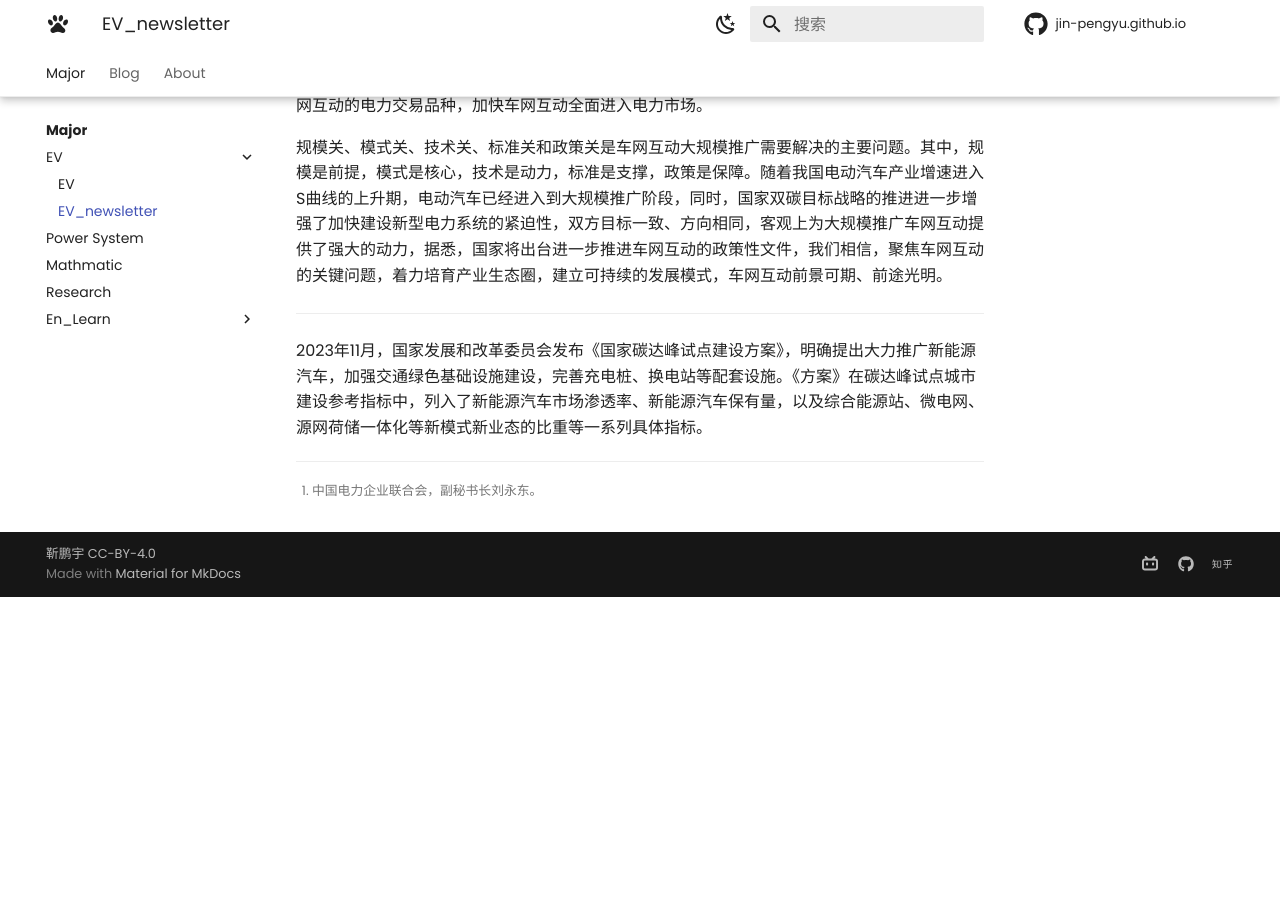
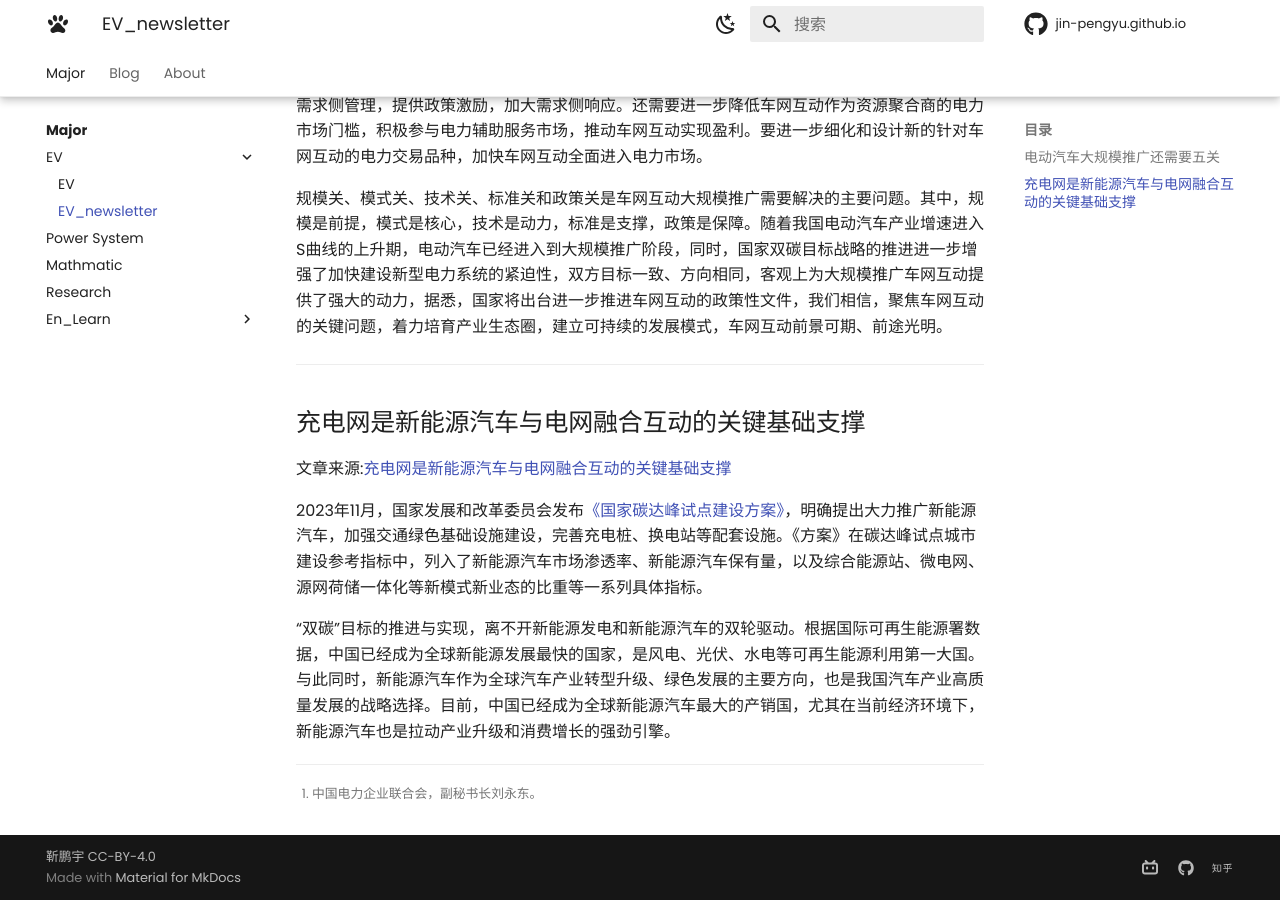
Before and after one commit to Pengyu-Jin/Pengyu-Jin.github.io, an MkDocs documentation site: the page built from docs/major/EV/EV_newsletter.md, in a window 1280 px wide and 900 px high, scrolled down 1041 px. Built offline with MkDocs 1.6.1 and Material for MkDocs 9.7.7, drawn with Linux system fonts in a browser that asks for light colours; before the commit the page ends 1638 px from its top, so only the background shows below that; some of the changed text lies outside the part shown.

Commit message:
style change 266

```diff
--- a/docs/major/EV/EV_newsletter.md
+++ b/docs/major/EV/EV_newsletter.md
@@ -1,5 +1,7 @@
-文章来源[^1]：
-[中电联刘永东:电动汽车大规模推广车网互动还需要过五关](https://mp.weixin.qq.com/s/asLzjuCq4-HiwVbthAez1Q)
+## 电动汽车大规模推广还需要五关
+
+>文章来源[^1]：[中电联刘永东:电动汽车大规模推广车网互动还需要过五关](https://mp.weixin.qq.com/s/asLzjuCq4-HiwVbthAez1Q)
+>240116-shanghai
 
 [^1]:中国电力企业联合会，副秘书长刘永东。
 
@@ -20,4 +22,11 @@
 规模关、模式关、技术关、标准关和政策关是车网互动大规模推广需要解决的主要问题。其中，规模是前提，模式是核心，技术是动力，标准是支撑，政策是保障。随着我国电动汽车产业增速进入S曲线的上升期，电动汽车已经进入到大规模推广阶段，同时，国家双碳目标战略的推进进一步增强了加快建设新型电力系统的紧迫性，双方目标一致、方向相同，客观上为大规模推广车网互动提供了强大的动力，据悉，国家将出台进一步推进车网互动的政策性文件，我们相信，聚焦车网互动的关键问题，着力培育产业生态圈，建立可持续的发展模式，车网互动前景可期、前途光明。
 
 ---
-2023年11月，国家发展和改革委员会发布《国家碳达峰试点建设方案》，明确提出大力推广新能源汽车，加强交通绿色基础设施建设，完善充电桩、换电站等配套设施。《方案》在碳达峰试点城市建设参考指标中，列入了新能源汽车市场渗透率、新能源汽车保有量，以及综合能源站、微电网、源网荷储一体化等新模式新业态的比重等一系列具体指标。
+
+## 充电网是新能源汽车与电网融合互动的关键基础支撑
+
+文章来源:[充电网是新能源汽车与电网融合互动的关键基础支撑](http://www.news.cn/auto/20240103/f8776892466f4a39b7737874e094a983/c.html)
+
+2023年11月，国家发展和改革委员会发布[《国家碳达峰试点建设方案》](https://www.ndrc.gov.cn/xwdt/tzgg/202311/t20231106_1361806.html)，明确提出大力推广新能源汽车，加强交通绿色基础设施建设，完善充电桩、换电站等配套设施。《方案》在碳达峰试点城市建设参考指标中，列入了新能源汽车市场渗透率、新能源汽车保有量，以及综合能源站、微电网、源网荷储一体化等新模式新业态的比重等一系列具体指标。
+
+“双碳”目标的推进与实现，离不开新能源发电和新能源汽车的双轮驱动。根据国际可再生能源署数据，中国已经成为全球新能源发展最快的国家，是风电、光伏、水电等可再生能源利用第一大国。与此同时，新能源汽车作为全球汽车产业转型升级、绿色发展的主要方向，也是我国汽车产业高质量发展的战略选择。目前，中国已经成为全球新能源汽车最大的产销国，尤其在当前经济环境下，新能源汽车也是拉动产业升级和消费增长的强劲引擎。
```
Also changed, not shown: docs/major/Power System/Power System.md (+3 -3 lines).
